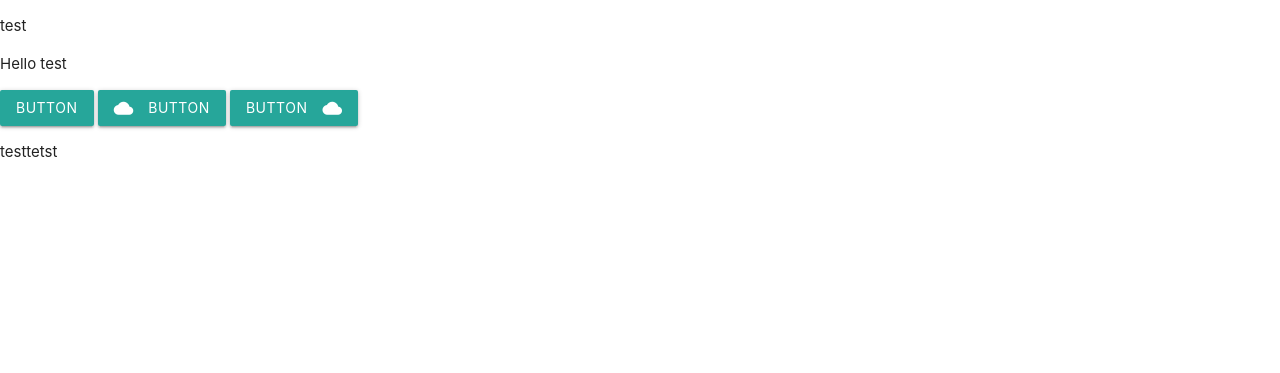
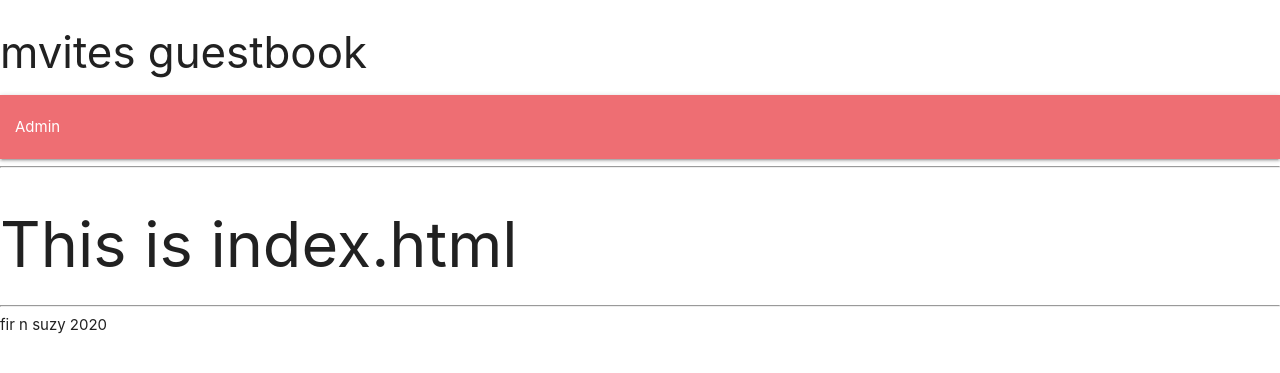
Before and after one commit to itmacronoobs/e-invite, a Django app: page / in a window 1280 px wide. Shown: the top 373 px of the page. Run offline with Django 3.2, Linux system fonts and the light colour scheme.

Commit message:
url issue

```diff
--- a/mvites/mvites/urls.py
+++ b/mvites/mvites/urls.py
@@ -18,7 +18,7 @@ from django.urls import path
 from django.conf.urls import url ,include
 
 urlpatterns = [
-    path('admin/', admin.site.urls),
+    path('admin/', admin.site.urls, name='admin'),
     url(r'^mvitesapp/',include('mvitesapp.urls')),
     url(r'^$',include('mvitesapp.urls'))
 ]
--- a/mvites/mvitesapp/templates/mvitesapp/index.html
+++ b/mvites/mvitesapp/templates/mvitesapp/index.html
@@ -3,9 +3,7 @@
 
 {% block content %}
 
-<p> Hello test </p>
-<a class="waves-effect waves-light btn">button</a>
-<a class="waves-effect waves-light btn"><i class="material-icons left">cloud</i>button</a>
-<a class="waves-effect waves-light btn"><i class="material-icons right">cloud</i>button</a>
+<h1>This is index.html</h1>
+
 
 {% endblock %}
--- a/mvites/mvitesapp/templates/mvitesapp/layout.html
+++ b/mvites/mvitesapp/templates/mvitesapp/layout.html
@@ -16,10 +16,13 @@
 <meta charset="UTF-8">
     <meta name="viewport" content="width=device-width, initial-scale=1.0">
     <meta http-equiv="X-UA-Compatible" content="ie=edge">
+
     <title>{{title}}</title>
 </head>
 <body>
-<p>test</p>
+<h3>mvites guestbook</h3>
+<nav><ul><li><a href="{% url 'admin' %}">Admin</a></li></ul></nav>
+<hr>
 {% block content %}
 
 
@@ -27,8 +30,10 @@
 
 
 {% endblock %}
-        <p>testtetst</p>
-
+<hr>
+<footer>
+    fir n suzy 2020
+</footer>
 
 <!-- --------------------------------------------------------------------------------------------------------------------------------->
 <!--JavaScript at end of body for optimized loading-->
--- a/mvites/mvitesapp/urls.py
+++ b/mvites/mvitesapp/urls.py
@@ -1,5 +1,6 @@
 from django.conf.urls import url
 from . import views
 urlpatterns = [
-	url(r'^$', views.index, name= 'index')
+	url(r'^$', views.index, name= 'index'),
+	url(r'^excel$', views.excel, name= 'excel')
 ]
--- a/mvites/mvitesapp/views.py
+++ b/mvites/mvitesapp/views.py
@@ -10,3 +10,11 @@ def index(request):
     'title': 'MvitesApp: HomePage',
     }
     return render(request,'mvitesapp/index.html',context)
+
+def excel(request):
+
+    context = {
+
+    'title': 'MvitesApp: Excel',
+    }
+    return render(request,'mvitesapp/excel.html',context)
```
Also changed, not shown: mvites/mvitesapp/static/js/init.js (added, +8 -0 lines), mvites/mvitesapp/templates/mvitesapp/excel.html (added, +9 -0 lines).
